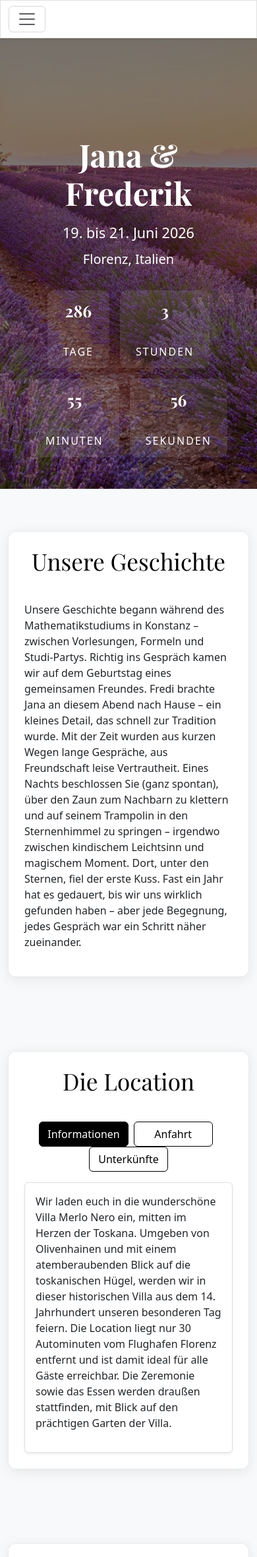
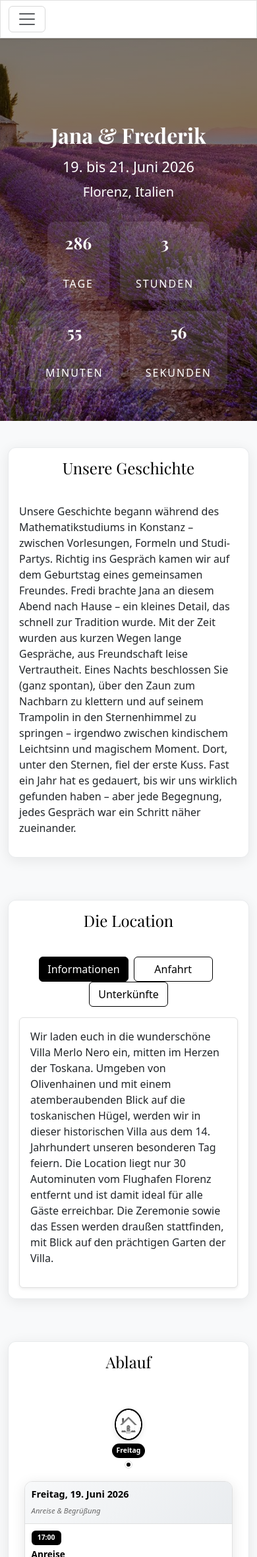
Before and after one commit to fredigee/hochzeit-website, a Flask app: page / in a window 390 px wide. Shown: the top 2360 px of the page at 66% size. Run offline with Flask 3, Linux system fonts and the light colour scheme; the first user in the database is signed in.

Commit message:
Mobile Responsive Design optimiert - Timeline und Layout für Handy verbessert

```diff
--- a/static/style.css
+++ b/static/style.css
@@ -203,23 +203,101 @@ nav ul li a:hover {
     text-decoration: none;
 }
 
-/* Responsive Design */
+/* Responsive Design - Mobile */
 @media (max-width: 768px) {
+    .hero {
+        min-height: 60vh;
+        margin-top: 0;
+    }
+
+    .hero-content {
+        margin-top: 80px;
+        padding: 1rem;
+    }
+
     .hero-content h1 {
-        font-size: 3rem;
+        font-size: 2.5rem;
+        margin-bottom: 0.8rem;
+    }
+
+    .date, .location {
+        font-size: 1.2rem;
+        margin-bottom: 0.4rem;
     }
 
     nav ul {
         flex-direction: column;
         align-items: center;
+        padding: 0.5rem 0;
     }
 
     nav ul li {
-        margin: 0.5rem 0;
+        margin: 0.3rem 0;
+    }
+
+    nav ul li a {
+        font-size: 0.9rem;
     }
 
     .section {
-        padding: 3rem 1rem;
+        padding: 1.5rem 0.5rem;
+        margin-bottom: 0.5rem;
+    }
+
+    .section-content {
+        padding: 1rem;
+        margin: 0;
+    }
+
+    .section h2 {
+        font-size: 1.8rem;
+        margin-bottom: 1.5rem;
+    }
+
+    .countdown {
+        gap: 1rem;
+        flex-wrap: wrap;
+    }
+
+    .countdown-item {
+        min-width: 80px;
+        padding: 0.6rem 1rem;
+    }
+
+    .countdown-item span:first-child {
+        font-size: 1.8rem;
+    }
+
+    .countdown-label {
+        font-size: 0.8rem;
+    }
+}
+
+/* Responsive Design - Small Mobile */
+@media (max-width: 480px) {
+    .hero-content h1 {
+        font-size: 2rem;
+    }
+
+    .date, .location {
+        font-size: 1rem;
+    }
+
+    .section h2 {
+        font-size: 1.5rem;
+    }
+
+    .countdown-item {
+        min-width: 70px;
+        padding: 0.5rem 0.8rem;
+    }
+
+    .countdown-item span:first-child {
+        font-size: 1.5rem;
+    }
+
+    .countdown-label {
+        font-size: 0.7rem;
     }
 }
 
@@ -424,12 +502,30 @@ nav ul li a:hover {
     line-height: 1.3;
 }
 
-/* Responsive Horizontal Timeline */
+/* Responsive Design - Tablet */
+@media (max-width: 1024px) {
+    .horizontal-timeline {
+        max-width: 900px;
+        padding: 1.5rem 0;
+    }
+
+    .timeline-item {
+        max-width: 280px;
+        margin: 0 0.3rem;
+    }
+
+    .timeline-widget {
+        font-size: 0.9rem;
+    }
+}
+
+/* Responsive Design - Mobile */
 @media (max-width: 768px) {
     .horizontal-timeline {
         flex-direction: column;
         align-items: center;
-        padding: 2rem 0;
+        padding: 1.5rem 0;
+        max-width: 100%;
     }
 
     .horizontal-timeline::before {
@@ -438,27 +534,28 @@ nav ul li a:hover {
 
     .timeline-item {
         max-width: 100%;
-        margin: 0 0 3rem 0;
+        margin: 0 0 2rem 0;
         width: 100%;
+        padding: 0 1rem;
     }
 
     .timeline-marker {
-        margin-bottom: 1rem;
+        margin-bottom: 0.8rem;
     }
 
     .timeline-icon {
-        font-size: 2rem;
-        padding: 0.4rem;
+        font-size: 1.8rem;
+        padding: 0.3rem;
     }
 
     .timeline-date {
         font-size: 0.7rem;
-        padding: 0.3rem 0.6rem;
+        padding: 0.25rem 0.5rem;
     }
 
     .timeline-dot {
-        width: 14px;
-        height: 14px;
+        width: 12px;
+        height: 12px;
     }
 
     .timeline-content {
@@ -468,16 +565,91 @@ nav ul li a:hover {
     .timeline-event {
         flex-direction: column;
         align-items: flex-start;
+        margin-bottom: 0.8rem;
+        padding-bottom: 0.8rem;
     }
 
     .event-time {
         margin-right: 0;
-        margin-bottom: 0.5rem;
+        margin-bottom: 0.4rem;
         align-self: flex-start;
+        font-size: 0.7rem;
+        padding: 0.25rem 0.5rem;
+        min-width: 50px;
     }
 
     .widget-header,
     .widget-body {
-        padding: 1rem;
+        padding: 0.8rem;
+    }
+
+    .widget-header h4 {
+        font-size: 1rem;
+    }
+
+    .widget-subtitle {
+        font-size: 0.75rem;
+    }
+
+    .event-content h5 {
+        font-size: 0.9rem;
+    }
+
+    .event-content p {
+        font-size: 0.75rem;
     }
 }
+
+/* Responsive Design - Small Mobile */
+@media (max-width: 480px) {
+    .horizontal-timeline {
+        padding: 1rem 0;
+    }
+
+    .timeline-item {
+        padding: 0 0.5rem;
+        margin: 0 0 1.5rem 0;
+    }
+
+    .timeline-icon {
+        font-size: 1.5rem;
+        padding: 0.25rem;
+    }
+
+    .timeline-date {
+        font-size: 0.65rem;
+        padding: 0.2rem 0.4rem;
+    }
+
+    .timeline-dot {
+        width: 10px;
+        height: 10px;
+    }
+
+    .widget-header,
+    .widget-body {
+        padding: 0.6rem;
+    }
+
+    .widget-header h4 {
+        font-size: 0.9rem;
+    }
+
+    .widget-subtitle {
+        font-size: 0.7rem;
+    }
+
+    .event-time {
+        font-size: 0.65rem;
+        padding: 0.2rem 0.4rem;
+        min-width: 45px;
+    }
+
+    .event-content h5 {
+        font-size: 0.85rem;
+    }
+
+    .event-content p {
+        font-size: 0.7rem;
+    }
+}
```
